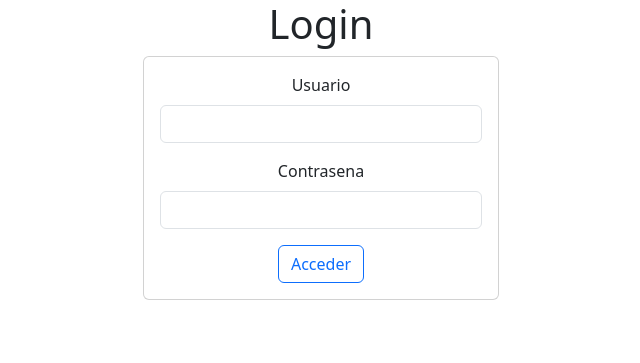
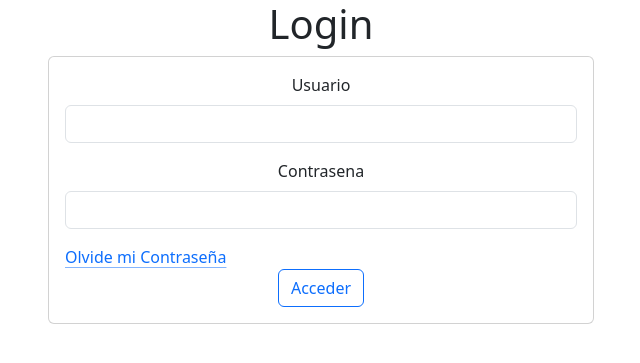
Before and after one commit to Ale0810/ListaDeContactos, a CodeIgniter app: page /ProyectoPreParcial/ in a window 1280 px wide. Shown: the top 363 px of the page, without its empty margins (319-959 px from the left). Run offline with CodeIgniter, Linux system fonts and the light colour scheme.

Commit message:
Agregue link(no funciona) para cambiar contraseña

```diff
--- a/ProyectoPreParcial/application/views/login.php
+++ b/ProyectoPreParcial/application/views/login.php
@@ -12,11 +12,11 @@
 <body>
   <div class="container text-center">
     <div class="row">
-      <div class="col-md-4 offset-md-4">
+      <div class="col-md-6 offset-md-3">
         <h1 class="text-center">Login</h1>
         <div class="card">
           <div class="card-body">
-            <form action="<?=site_url("auth/acceder")?>" method="post">
+            <form action="<?= site_url("auth/acceder") ?>" method="post">
               <div class="mb-3">
                 <label class="form-label" for="usuario">Usuario</label>
                 <input class="form-control" type="text" id="usuario" name="usuario">
@@ -24,6 +24,9 @@
               <div class="mb-3">
                 <label class="form-label" for="contrasena">Contrasena</label>
                 <input class="form-control" type="password" id="contrasena" name="contrasena">
+              </div>
+              <div class="text-start">
+                <a href="#" class="icon-link icon-link-hover">Olvide mi Contraseña</a>
               </div>
               <button type="submit" class="btn btn-outline-primary">Acceder</button>
             </form>
```
